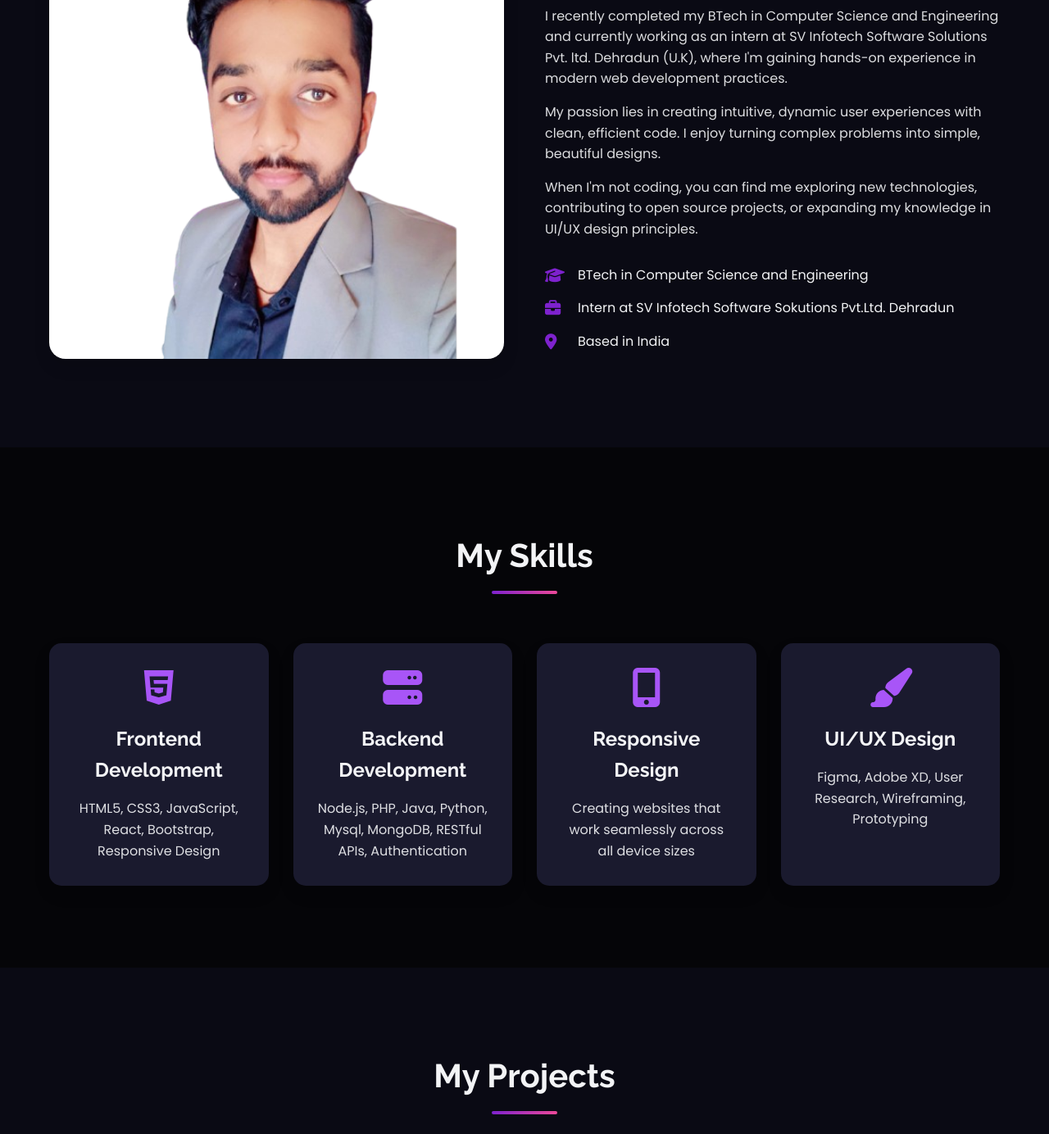
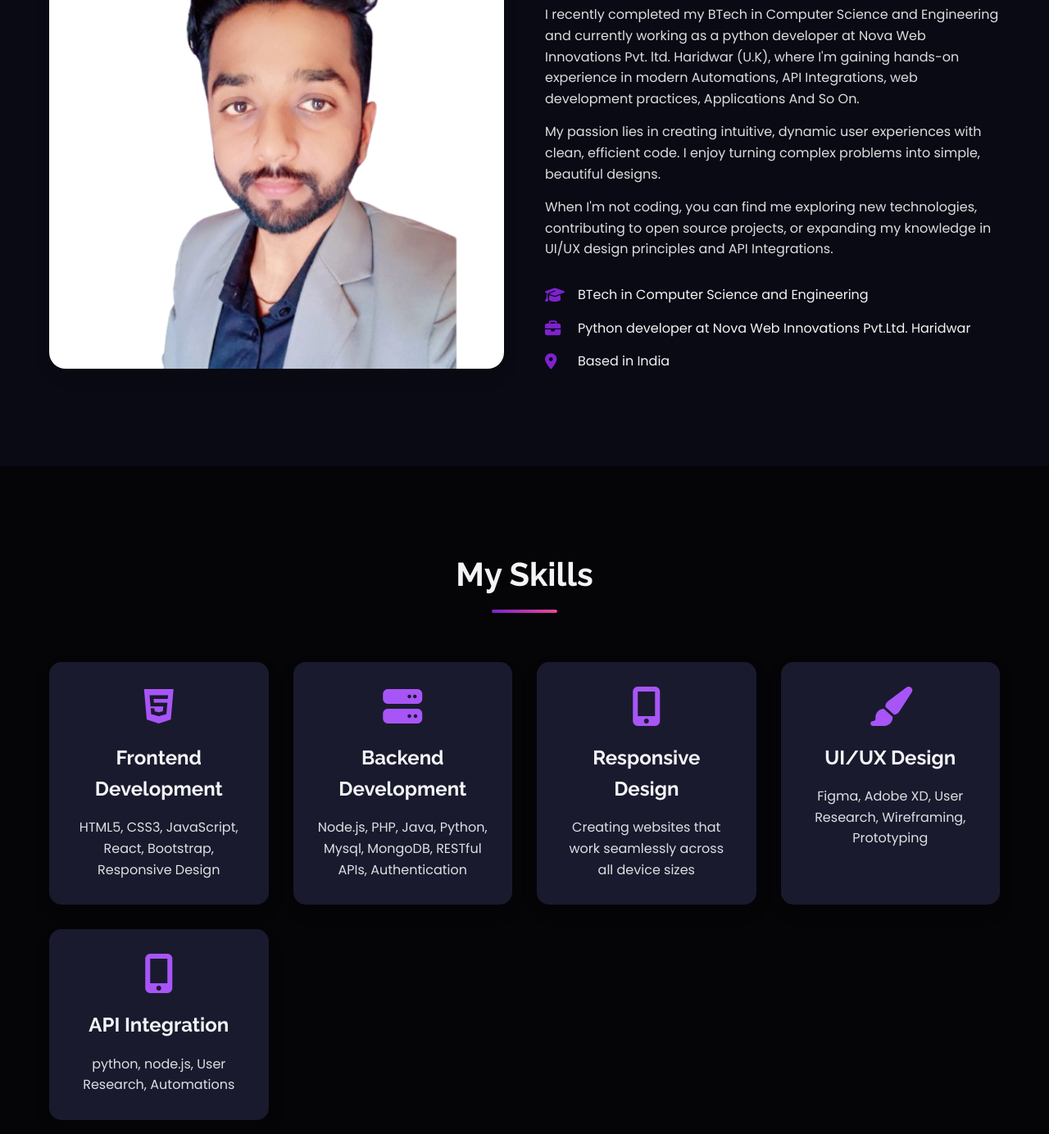
Before and after one commit to Tush6396/MyPortfolio, a plain HTML site: page index.html in a window 1280 px wide. Shown: the part 1156-2540 px from the top of the page at 82% size. Drawn offline with Linux system fonts and the light colour scheme.

Commit message:
Update index.html

```diff
--- a/index.html
+++ b/index.html
@@ -856,7 +856,7 @@
                 <div class="hero-text">
                     <h1>Tushar Pal</h1>
                     <h2>Web Developer & <span class="highlight">UI/UX Enthusiast</span></h2>
-                    <p>I create beautiful, functional websites and applications with a focus on user experience and modern design principles. Currently expanding my skills as an intern at SV infotech Software Solutions Dehradun (U.K.).</p>
+                    <p>I create Automations, functional websites and applications with a focus on user experience and modern design principles. Currently expanding my skills as a python developer at Nova Web Innovations pvt. ltd. Haridwar (U.K.).</p>
                     <div class="cta-buttons">
                         <a href="#projects" class="btn btn-primary">View My Work</a>
                         <a href="#contact" class="btn btn-secondary">Contact Me</a>
@@ -900,13 +900,13 @@
                                 <div class="skill-bar">
                                     <div class="skill-progress" data-width="80%"></div>
                                 </div>
-                                <p>UI/UX Design</p>
+                                <p>UI/UX Design & API Integrations/Automations</p>
                             </div>
                             <div class="content-item">
                                 <h3>Achievements</h3>
                                 <p>Create Many SEO Tools</p>
                                 <p>Create Many Website on Modern Web Design</p>
-                                <p>Open Source Contributor</p>
+                                <p>Automations</p>
                             </div>
                         </div>
                     </div>
@@ -937,9 +937,9 @@
                 </div>
                 <div class="about-text fade-in">
                     <h3>Hello! I'm Tushar, a passionate web developer</h3>
-                    <p>I recently completed my BTech in Computer Science and Engineering and currently working as an intern at SV Infotech Software Solutions Pvt. ltd. Dehradun (U.K), where I'm gaining hands-on experience in modern web development practices.</p>
+                    <p>I recently completed my BTech in Computer Science and Engineering and currently working as a python developer at Nova Web Innovations Pvt. ltd. Haridwar (U.K), where I'm gaining hands-on experience in modern Automations, API Integrations, web development practices, Applications And So On.</p>
                     <p>My passion lies in creating intuitive, dynamic user experiences with clean, efficient code. I enjoy turning complex problems into simple, beautiful designs.</p>
-                    <p>When I'm not coding, you can find me exploring new technologies, contributing to open source projects, or expanding my knowledge in UI/UX design principles.</p>
+                    <p>When I'm not coding, you can find me exploring new technologies, contributing to open source projects, or expanding my knowledge in UI/UX design principles and API Integrations.</p>
 
                     <div class="info-list">
                         <div class="info-item">
@@ -948,7 +948,7 @@
                         </div>
                         <div class="info-item">
                             <i class="fas fa-briefcase"></i>
-                            <span>Intern at SV Infotech Software Sokutions Pvt.Ltd. Dehradun</span>
+                            <span>Python developer at Nova Web Innovations Pvt.Ltd. Haridwar</span>
                         </div>
                         <div class="info-item">
                             <i class="fas fa-map-marker-alt"></i>
@@ -986,6 +986,11 @@
                     <i class="fas fa-paint-brush"></i>
                     <h3>UI/UX Design</h3>
                     <p>Figma, Adobe XD, User Research, Wireframing, Prototyping</p>
+                </div>
+                <div class="skill-card fade-in">
+                    <i class="fas fa-mobile-alt"></i>
+                    <h3>API Integration</h3>
+                    <p>python, node.js, User Research, Automations</p>
                 </div>
             </div>
         </div>
```
